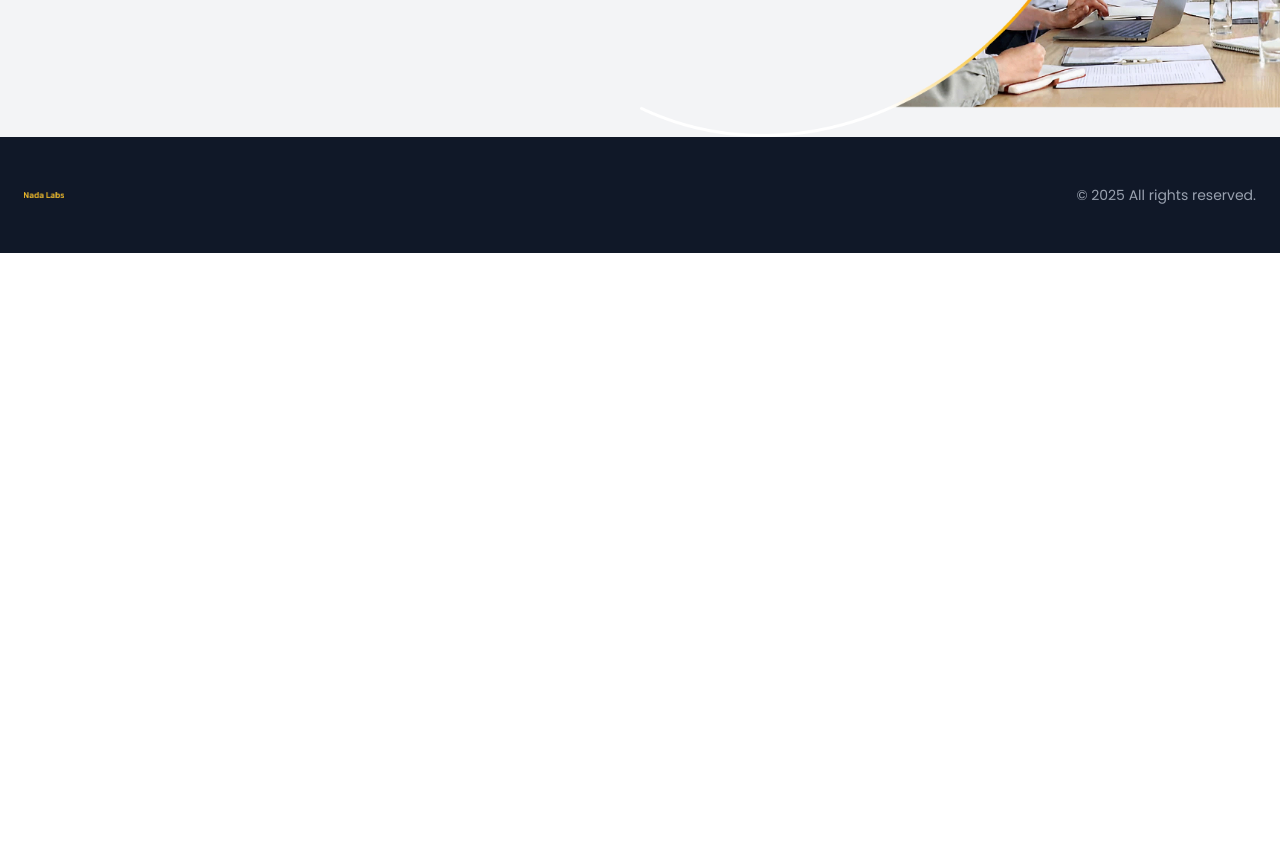
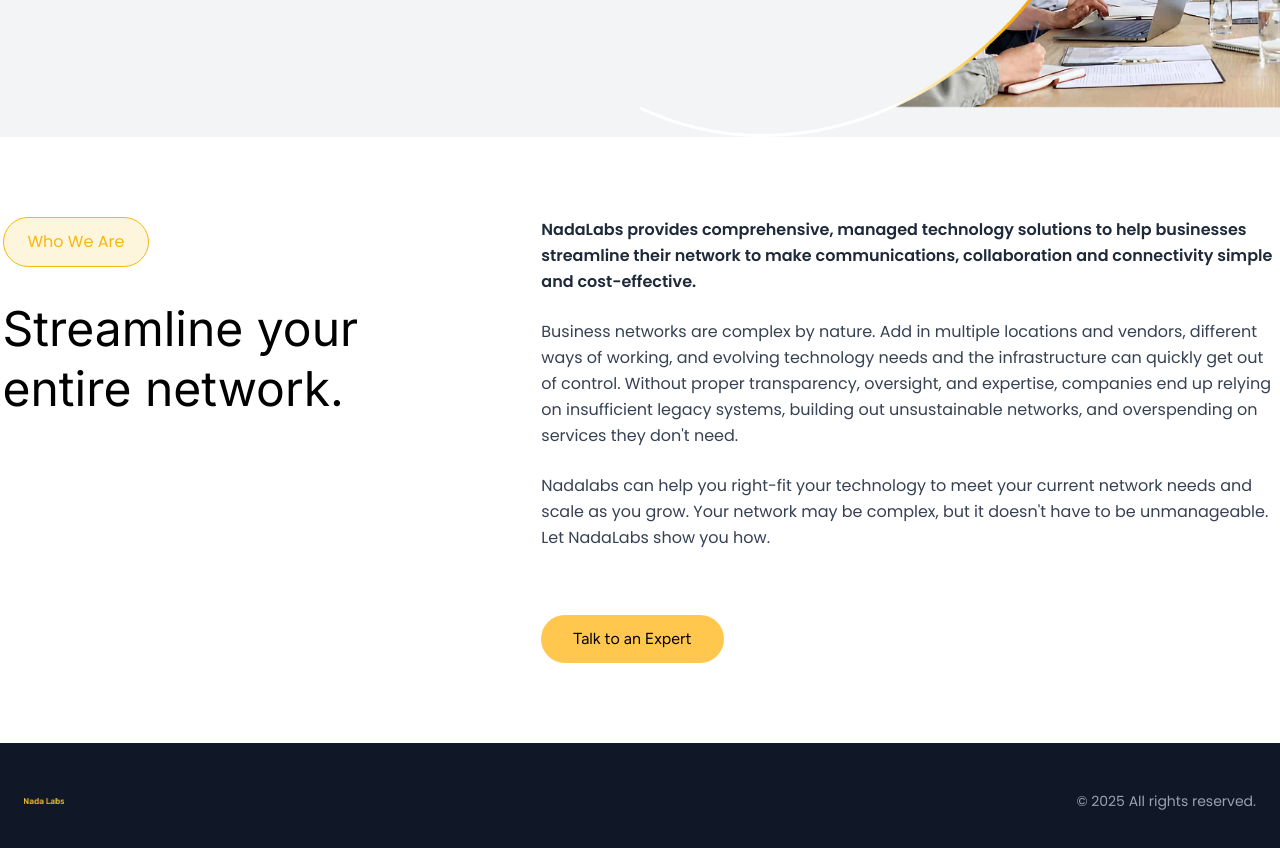
Before and after one commit to voxsar/nadalabs, a Next.js app: page / in a window 1280 px wide. Shown: the part 640-1488 px from the top of the page. Before the commit the page ends 893 px from the top, so only its background shows below. Built offline with nearby package versions, Linux system fonts and the light colour scheme.

Commit message:
streamlined section

```diff
--- a/src/app/page.tsx
+++ b/src/app/page.tsx
@@ -130,6 +130,76 @@
         </div>
       </section>
 
+      {/* Who We Are Section */}
+      <section className="relative w-full py-20 bg-white">
+        <div className="w-full flex items-center justify-center">
+          <div className="w-[1275px] flex items-start space-x-12">
+            {/* First column - 40% */}
+            <div className="w-2/5 flex flex-col">
+              <div
+                className="inline-block w-fit rounded-full px-6 py-3 mb-8"
+                style={{
+                  backgroundColor: "var(--brand-orange-light)",
+				  border: "1px solid var(--brand-orange)",
+                  color: "var(--brand-orange)"
+                }}
+              >
+                <span
+                  className="font-[family-name:var(--font-poppins)] font-normal"
+                  style={{ fontSize: "16px" }}
+                >
+                  Who We Are
+                </span>
+              </div>
+
+              <h2
+                className="font-[family-name:var(--font-inter)] font-normal text-black leading-tight"
+                style={{ fontSize: "48px" }}
+              >
+                Streamline your entire network.
+              </h2>
+            </div>
+
+            {/* Second column - 60% */}
+            <div className="w-3/5 flex flex-col space-y-6">
+              <p
+                className="font-[family-name:var(--font-poppins)] font-semibold text-gray-800 leading-relaxed"
+                style={{ fontSize: "16px" }}
+              >
+                NadaLabs provides comprehensive, managed technology solutions to help businesses streamline their network to make communications, collaboration and connectivity simple and cost-effective.
+              </p>
+
+              <p
+                className="font-[family-name:var(--font-poppins)] font-normal text-gray-700 leading-relaxed"
+                style={{ fontSize: "16px" }}
+              >
+                Business networks are complex by nature. Add in multiple locations and vendors, different ways of working, and evolving technology needs and the infrastructure can quickly get out of control. Without proper transparency, oversight, and expertise, companies end up relying on insufficient legacy systems, building out unsustainable networks, and overspending on services they don't need.
+              </p>
+
+              <p
+                className="font-[family-name:var(--font-poppins)] font-normal text-gray-700 leading-relaxed mb-8"
+                style={{ fontSize: "16px" }}
+              >
+                Nadalabs can help you right-fit your technology to meet your current network needs and scale as you grow. Your network may be complex, but it doesn't have to be unmanageable. Let NadaLabs show you how.
+              </p>
+
+              <div className="mt-8">
+                <button
+                  className="font-[family-name:var(--font-figtree)] rounded-full px-8 py-3 transition-colors hover:opacity-90"
+                  style={{
+                    backgroundColor: "var(--brand-yellow)",
+                    fontSize: "16px",
+                    color: "#000"
+                  }}
+                >
+                  Talk to an Expert
+                </button>
+              </div>
+            </div>
+          </div>
+        </div>
+      </section>
+
 
 
       {/* Footer */}
```
